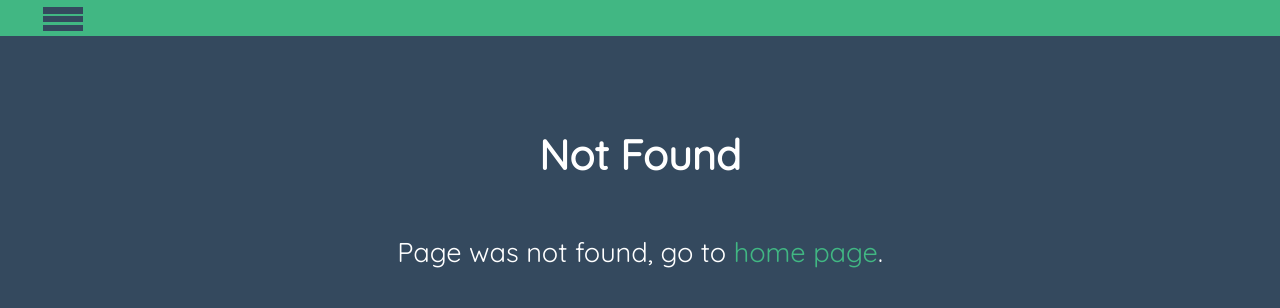
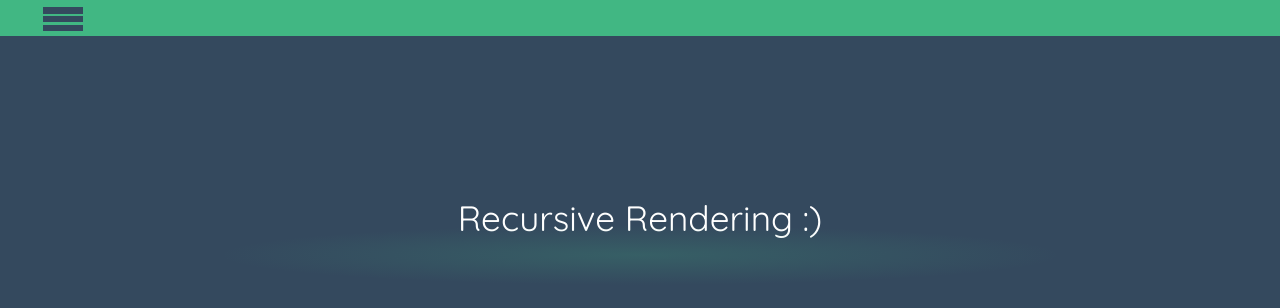
Before and after one commit to RZEPI/engineering-thesis-vue, a Vue app in the folder vue-app/: page /RecursiveRendering in a window 1280 px wide. Before the commit this address had no page. Shown: the top 308 px of the page. Built offline with nearby package versions, Linux system fonts and the light colour scheme.

Commit message:
Added page for Recurisve Rendering

```diff
--- /dev/null
+++ b/vue-app/src/pages/RecursivePage.vue
@@ -0,0 +1,35 @@
+<template>
+  <div class="main-container">
+    <p>
+      Recursive Rendering :)
+    </p>
+    <div class="gradient"></div>
+  </div>
+</template>
+
+<style scoped>
+div.main-container {
+  display: inherit;
+  margin: 10em auto;
+  width: 60%;
+}
+p {
+  text-align: center;
+  font-size: 2.2em;
+}
+.gradient {
+  margin-top: -50px;
+  margin-left: -5%;
+  height: 100px;
+  width: 110%;
+  position: relative;
+  background: rgba(0, 0, 0, 0);
+  background: radial-gradient(
+    closest-side at 50% 30%,
+    rgba(115, 84, 107, 0) 0%,
+    rgba(114, 87, 108, 0) 0%,
+    rgba(65, 183, 131, 0.2) 0%,
+    rgba(65, 183, 131, 0) 100%
+  );
+}
+</style>
--- a/vue-app/src/router.ts
+++ b/vue-app/src/router.ts
@@ -2,11 +2,13 @@ import { createRouter, createWebHistory } from "vue-router";
 import HomePage from "./pages/HomePage.vue";
 import TablePage from "./pages/TablePage.vue";
 import NotFound from "./pages/NotFound.vue";
+import RecursivePage from "./pages/RecursivePage.vue";
 
 export default createRouter({
   history: createWebHistory(),
   routes: [
     { path: "/", component: HomePage },
+    { path: "/RecursiveRendering", component: RecursivePage },
     { path: "/Table", component: TablePage },
     { path: "/:notFound(.*)", component: NotFound },
   ],
--- a/vue-app/src/static/sites.ts
+++ b/vue-app/src/static/sites.ts
@@ -6,6 +6,10 @@ export const sites: Array<SidebarLinkProps> = [
     link: "/",
   },
   {
+    label: "RecRndr",
+    link: "/RecursiveRendering",
+  },
+  {
     label: "Table",
     link: "/Table",
   },
```
